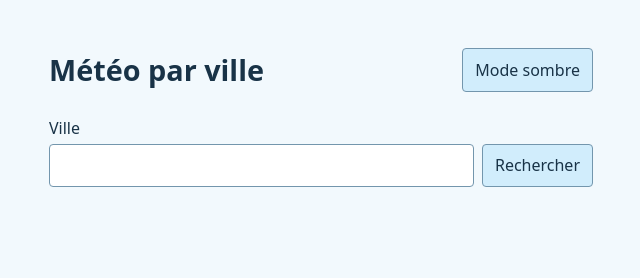
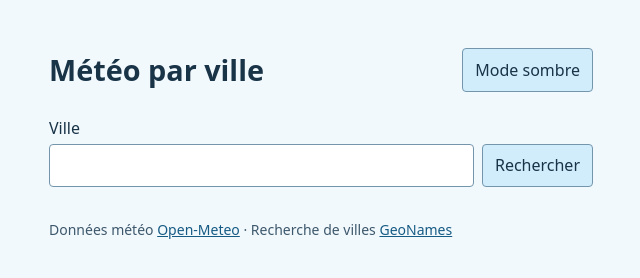
Before and after one commit to 7amzvv/meteo-par-ville, a plain HTML site: page index.html in a window 1280 px wide. Shown: the whole page, without its empty margins (319-959 px from the left). Drawn offline with Linux system fonts and the light colour scheme.

Commit message:
Indique les sources des données

```diff
--- a/index.html
+++ b/index.html
@@ -36,6 +36,10 @@
                 <div><dt>Vent</dt><dd id="wind"></dd></div>
             </dl>
         </section>
+        <footer>
+            Données météo <a href="https://open-meteo.com/">Open-Meteo</a> ·
+            Recherche de villes <a href="https://www.geonames.org/">GeoNames</a>
+        </footer>
     </main>
 </body>
 </html>
--- a/style.css
+++ b/style.css
@@ -153,6 +153,16 @@ dd {
     font-weight: 600;
 }
 
+footer {
+    margin-top: 2rem;
+    color: var(--muted);
+    font-size: 0.875rem;
+}
+
+footer a {
+    color: var(--blue);
+}
+
 input:focus-visible,
 button:focus-visible {
     outline: 2px solid var(--blue);
```
